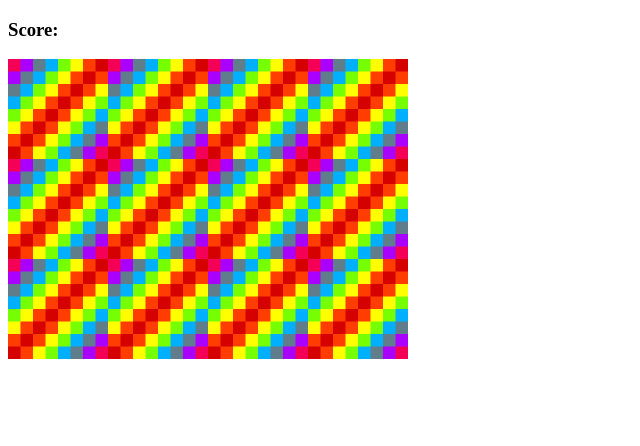
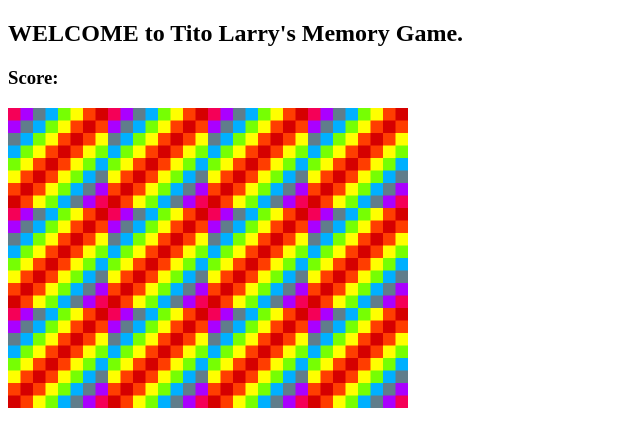
Before and after one commit to LarryBuan/TitoLarryTech, a plain HTML site: page index.html in a window 1280 px wide. Shown: the whole page, without its empty margins (0-640 px from the left). Drawn offline with Linux system fonts and the light colour scheme.

Commit message:
Add files via upload

```diff
--- a/index.html
+++ b/index.html
@@ -8,7 +8,7 @@
 </head>
 <body>
     <link rel="stylesheet" type="text/css" href="styles.css"/>
-
+    <h2>WELCOME to Tito Larry's Memory Game.</h2>
     <h3>Score: <span id="result"> </span></h3>
     <div id="grid"></div>
 
```
